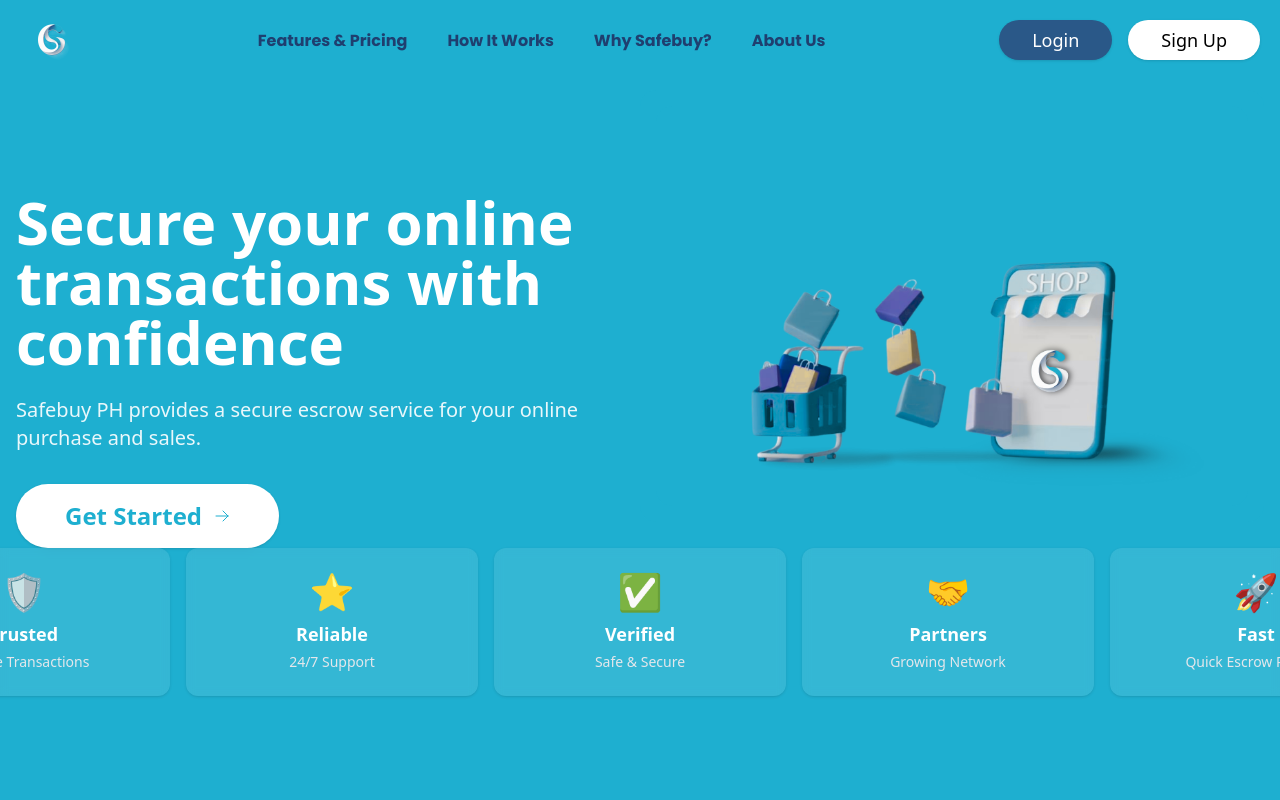
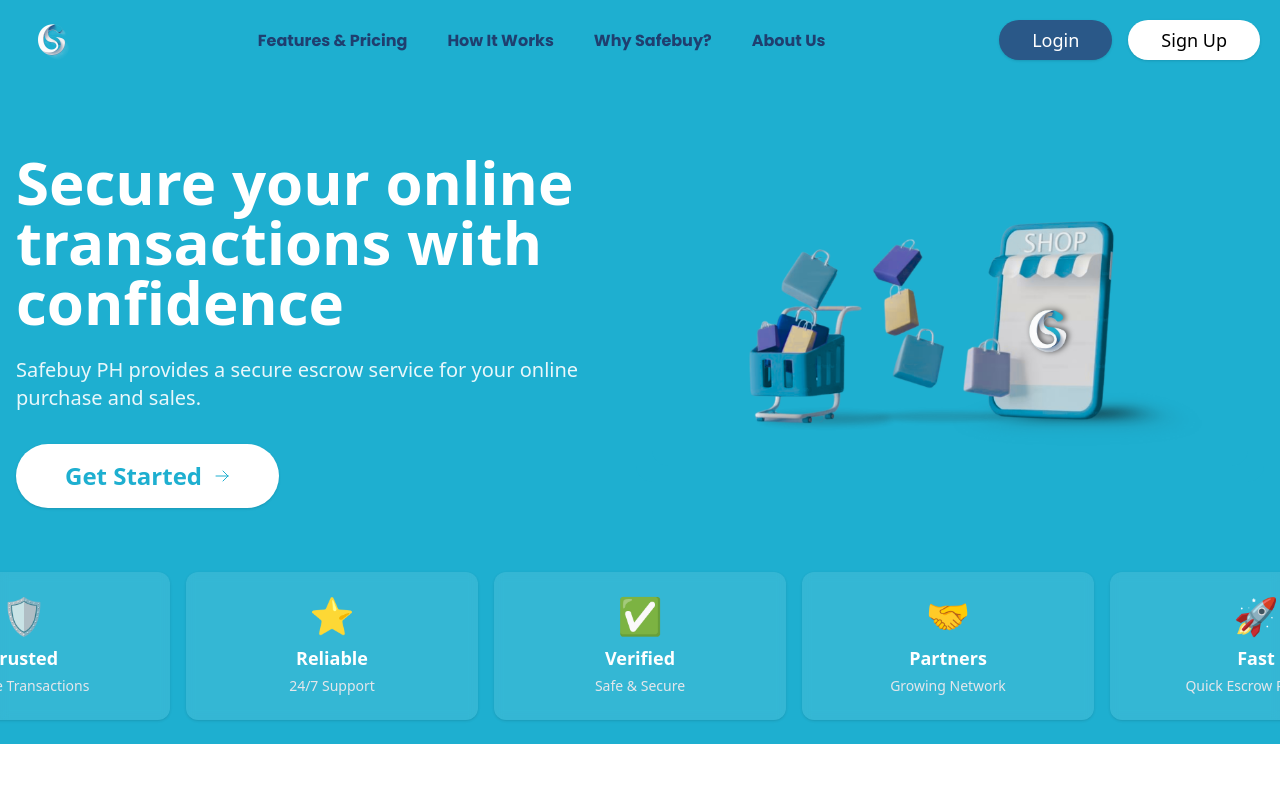
Before and after one commit to esamp001/safebuyph, a React (Vite) app in the folder client/: page / in a window 1280 px wide. Shown: the top 800 px of the page. Built offline with nearby package versions, Linux system fonts and the light colour scheme; no server answers; the HTML template or start-up script is replaced by a standard one.

Commit message:
new changes on carousel

```diff
--- a/client/src/pages/landingPage.jsx
+++ b/client/src/pages/landingPage.jsx
@@ -70,9 +70,9 @@
       {/* HEADER SECTION */}
       <LandingPageHeader />
       {/* HERO SECTION */}
-      <div className="w-full bg-[#1eafd0] relative min-h-[500px] sm:min-h-[600px] md:min-h-[700px] lg:min-h-[900px]">
-        <div className="container mx-auto px-4 py-8 sm:py-12 md:py-16">
-          <div className="flex flex-col-reverse lg:flex-row items-center justify-between gap-8">
+      <div className="w-full bg-[#1eafd0] relative min-h-[350px]">
+        <div className="container mx-auto px-4 py-6">
+          <div className="flex flex-col-reverse lg:flex-row items-center justify-between gap-6">
             {/* Left Content */}
             <div className="flex-1 w-full max-w-2xl px-4 sm:px-6 md:px-8 lg:px-0">
               <div className="mt-6 sm:mt-10 md:mt-16 lg:mt-32">
@@ -105,7 +105,7 @@
             </div>
           </div>
           {/* Partnership Section */}
-          <div className="w-full max-w-7xl mx-auto px-4">
+          <div className="w-full max-w-7xl mx-auto px-4 mt-16">
             <div className="embla" ref={emblaRef}>
               <div className="embla__container flex">
                 {partnershipItems.map((item, index) => (
```
